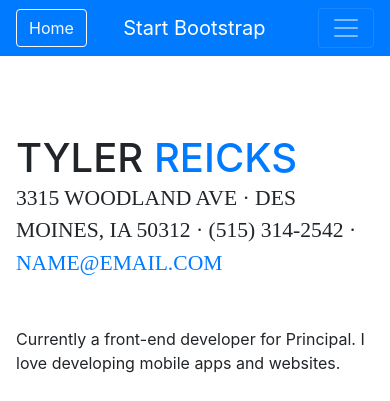
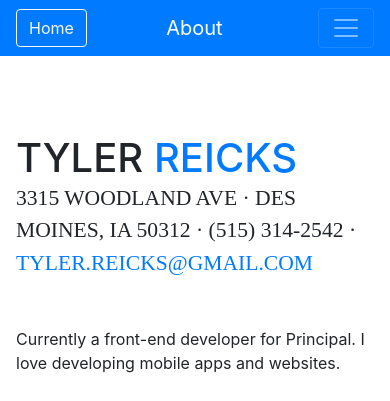
Before and after one commit to reickstyler/stem-effect, a website with bundled scripts: page about/index.html in a window 390 px wide. Shown: the top 401 px of the page. Built offline with nearby package versions, Linux system fonts and the light colour scheme; a web font is replaced by a local one.

Commit message:
email address and about title.

```diff
--- a/about/index.html
+++ b/about/index.html
@@ -31,7 +31,7 @@
     <nav class="navbar navbar-expand-lg navbar-dark bg-primary fixed-top" id="sideNav">
       <a role="button" class="btn btn-outline-light" href="../index.html">Home</a>
       <a class="navbar-brand js-scroll-trigger" href="#page-top">
-        <span class="d-block d-lg-none">Start Bootstrap</span>
+        <span class="d-block d-lg-none">About</span>
         <span class="d-none d-lg-block">
           <img class="img-fluid img-profile rounded-circle mx-auto mb-2" src="img/profile.jpg" alt="">
         </span>
@@ -68,7 +68,7 @@
             <span class="text-primary">Reicks</span>
           </h1>
           <div class="subheading mb-5">3315 Woodland Ave · Des Moines, IA 50312 · (515) 314-2542 ·
-            <a href="mailto:name@email.com">name@email.com</a>
+            <a href="mailto:name@email.com">tyler.reicks@gmail.com</a>
           </div>
           <p class="mb-5">Currently a front-end developer for Principal. I love developing mobile apps and websites.</p>
           <ul class="list-inline list-social-icons mb-0">
```
